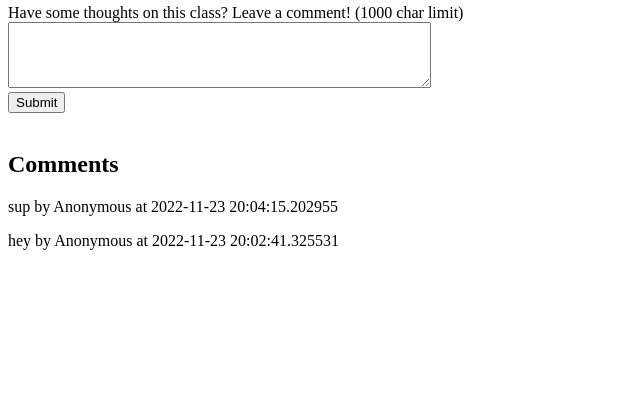
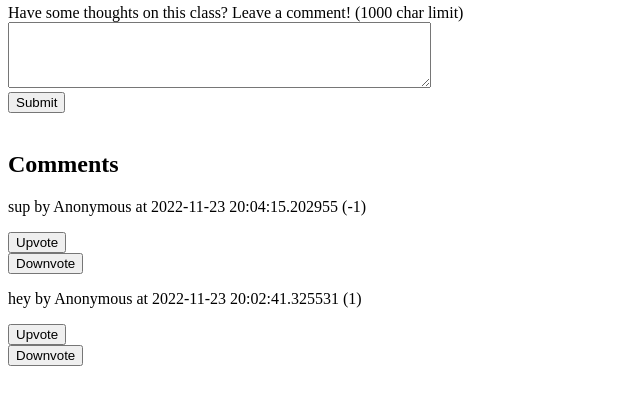
Before and after one commit to dimitrishatov/cs321-gmucsdiscuss, a Flask app: a page that uses src/templates/course.html in a window 1280 px wide. Shown: the part 145-550 px from the top of the page, without its empty margins (0-640 px from the left). Run offline with Flask 2, Linux system fonts and the light colour scheme; data comes from the database, SQL or seed files in the repository; both versions use the stored data as it was after the commit.

Commit message:
add upvotes/downvotes

```diff
--- a/src/app.py
+++ b/src/app.py
@@ -1,9 +1,10 @@
-from flask import Flask, render_template, abort, request, redirect, url_for
+from flask import Flask, render_template, abort, request, redirect, url_for, make_response
 from flask_sqlalchemy import SQLAlchemy
 from sqlalchemy import desc
 from os import path
 from datetime import datetime
 from courses import cs_courses
+import random, string
 
 print("Starting app")
 app = Flask(__name__)
@@ -16,6 +17,7 @@ DB_NAME = 'database.db'
 app.config['SQLALCHEMY_DATABASE_URI'] = \
    'sqlite:///' + dbpath
 db = SQLAlchemy(app)
+db.init_app(app)
 
 ### ===== MODEL DEFINITIONS ===== ####
 class Course(db.Model):
@@ -27,14 +29,22 @@ class Course(db.Model):
    def __repr__(self):
           return f'<Course CS {self.code}>'
 
+class Upvote(db.Model):
+   id = db.Column(db.Integer, primary_key=True, autoincrement=True)
+   value = db.Column(db.Integer)
+   comment_id = db.Column(db.Integer, db.ForeignKey('comment.id'))
+   user_cookie = db.Column(db.String(10))
+
 class Comment(db.Model):
    id = db.Column(db.Integer, primary_key=True)
    body = db.Column(db.String(1000))
    timestamp = db.Column(db.DateTime, index=True, default=datetime.utcnow)
    course = db.Column(db.Integer, db.ForeignKey('course.code'))
-
+   upvotes = db.relationship(Upvote)
    def __repr__(self):
       return f'<Post {self.body}>'
+
+
 
 ### ===== END OF MODEL DEFINITIONS ===== ####
 
@@ -52,6 +62,10 @@ def populate():
       db.session.add(course_obj)
    db.session.commit()
 
+if not path.exists(DB_NAME):
+   db.create_all(app=app)
+   populate()
+   print('Created database')
 print("Server now running.")
 
 ### ===== ROUTES ===== ###
@@ -64,14 +78,34 @@ def index():
 @app.route("/cs<int:course_code>/", methods=("GET", "POST"))
 def course(course_code):
    if request.method == "POST":
-      body = request.form['comment']
-      comment_obj = Comment(
-         body=body,
-         course=course_code
-      )
-      db.session.add(comment_obj)
-      db.session.commit()
-      return redirect(url_for('course', course_code=course_code))
+      resp = make_response(redirect(url_for('course', course_code=course_code)))
+      if 'comment' in request.form:
+         body = request.form['comment']
+         comment_obj = Comment(
+            body=body,
+            course=course_code
+         )
+         db.session.add(comment_obj)
+         db.session.commit()
+      else:
+         upvoted_comment = int(request.form['comment_id'])
+         value = int(request.form['value'])
+         if not request.cookies.get('session_id'):
+            letters = string.ascii_letters
+            cookie_id = ''.join(random.choice(letters) for i in range(10))
+            resp.set_cookie('session_id', cookie_id)
+         else:
+            cookie_id = request.cookies.get('session_id')
+            existing_upvote = Upvote.query.filter_by(user_cookie=cookie_id, comment_id=upvoted_comment).first()
+            if existing_upvote:
+               if existing_upvote.value != value:
+                  existing_upvote.value = value
+                  db.session.commit()
+               return resp
+         new_upvote = Upvote(value=value, comment_id=upvoted_comment, user_cookie=cookie_id)
+         db.session.add(new_upvote)
+         db.session.commit()
+      return resp
 
    course = Course.query.filter_by(code=course_code).first()
    if not course:
--- a/src/templates/course.html
+++ b/src/templates/course.html
@@ -20,7 +20,17 @@
     <h2>Comments</h2>
     {% for comment in comments %}
         <div class="post">
-            <p>{{comment.body}} by Anonymous at {{comment.timestamp}}</p>
+            <p>{{comment.body}} by Anonymous at {{comment.timestamp}} ({{comment.upvotes|sum(attribute='value')}})</p>
+            <form method="post">
+                <input type="hidden" id="comment_id" name="comment_id" value="{{comment.id}}">
+                <input type="hidden" id="value" name="value" value="1">
+                <button type="submit">Upvote</button>
+            </form>
+            <form method="post">
+                <input type="hidden" id="comment_id" name="comment_id" value="{{comment.id}}">
+                <input type="hidden" id="value" name="value" value="-1">
+                <button type="submit">Downvote</button>
+            </form>
         </div>
     {% endfor %}
 
```
Also changed, not shown: src/database.db.
